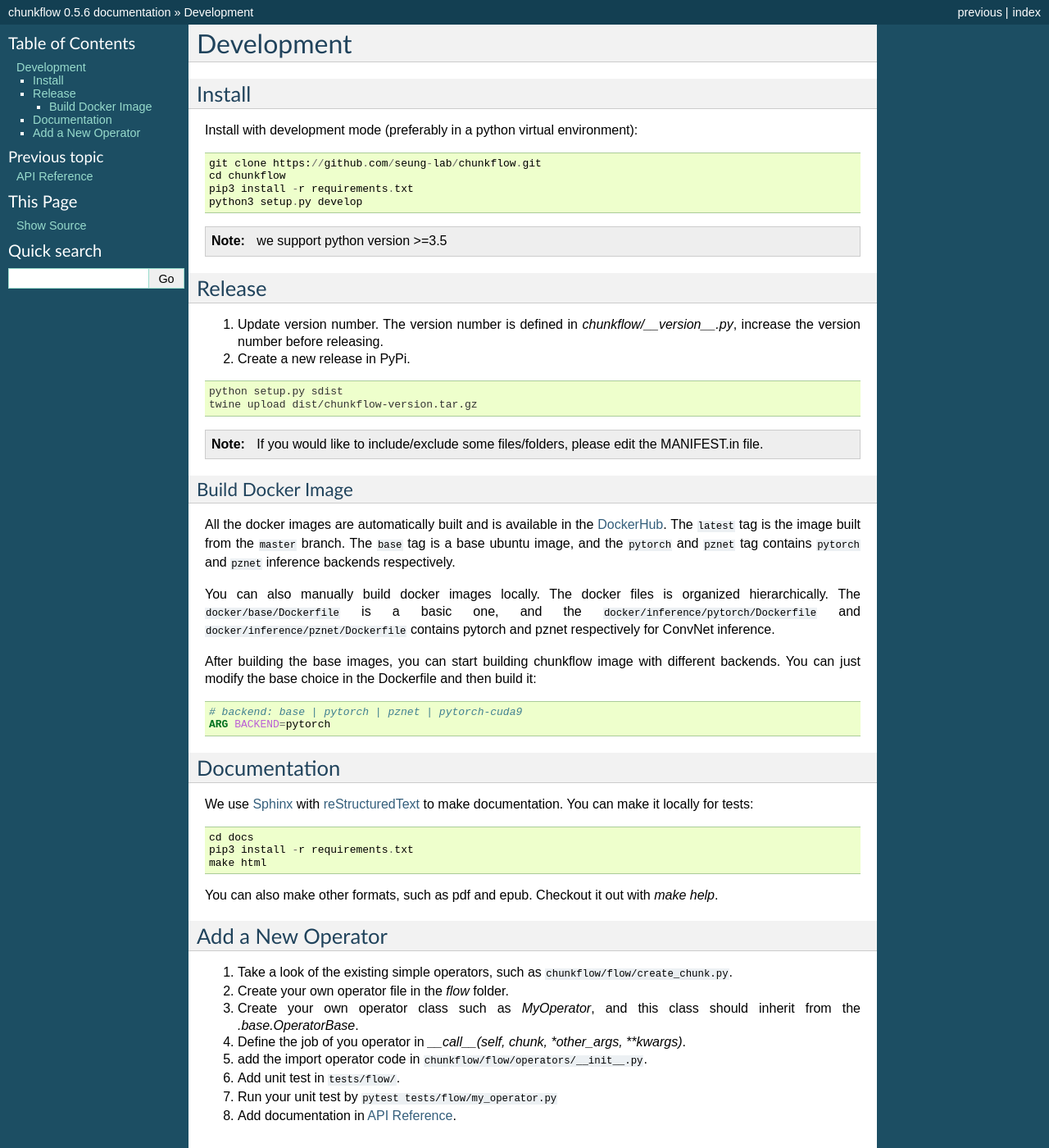
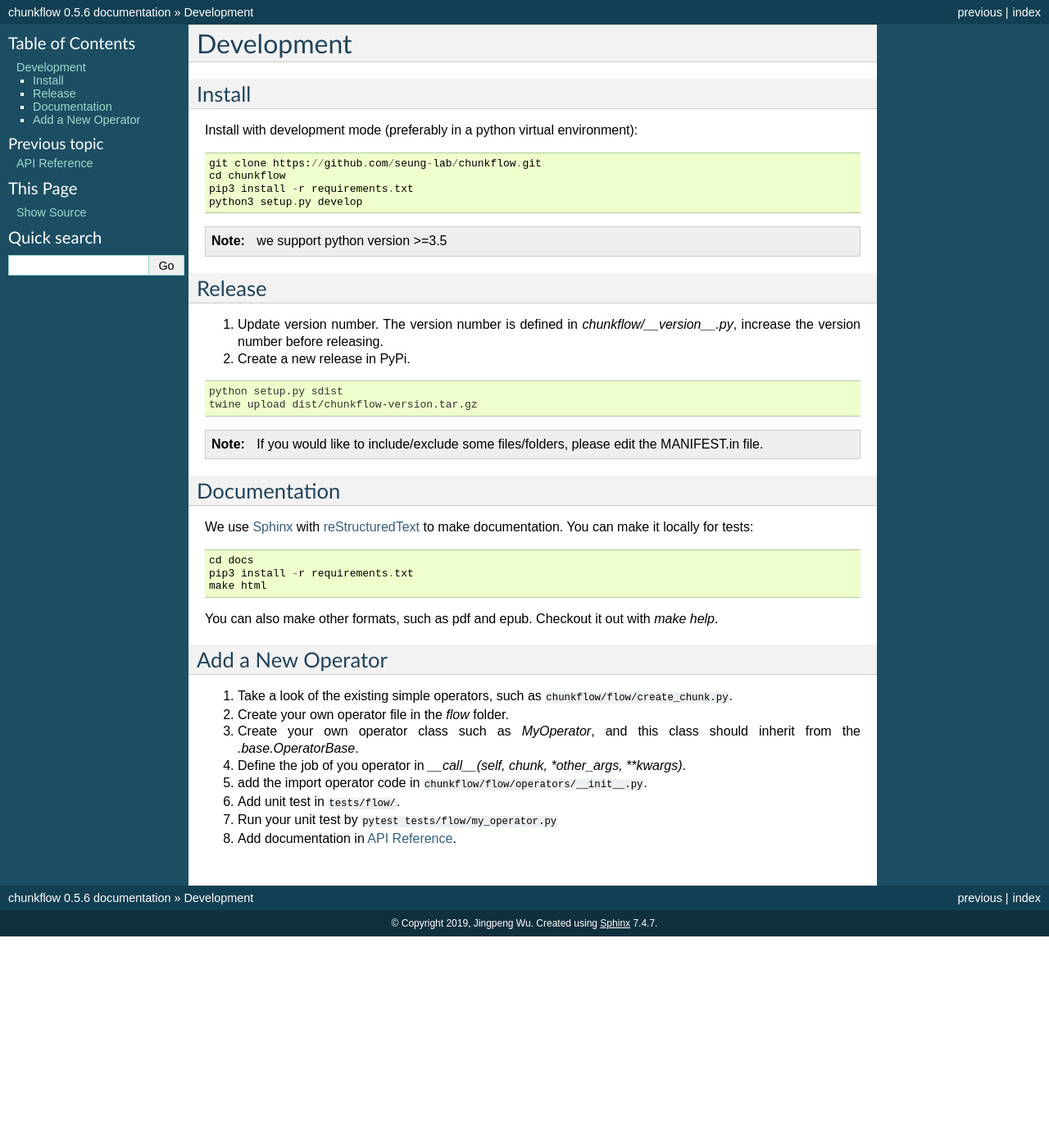
Before and after one commit to seung-lab/chunkflow, a Sphinx documentation site: the page built from docs/source/development.rst, in a window 1280 px wide and 1400 px high. Shown: the whole window at 82% size. Built offline with Sphinx 7.4.7, drawn with Linux system fonts in a browser that asks for light colours.

```diff
--- a/docs/source/development.rst
+++ b/docs/source/development.rst
@@ -32,22 +32,6 @@ Release
 
     If you would like to include/exclude some files/folders, please edit the MANIFEST.in file.
 
-Build Docker Image
-==================
-
-All the docker images are automatically built and is available in the DockerHub_. The ``latest`` tag is the image built from the ``master`` branch. The ``base`` tag is a base ubuntu image, and the ``pytorch`` and ``pznet`` tag contains ``pytorch`` and ``pznet`` inference backends respectively.
-
-.. _DockerHub: https://hub.docker.com/r/seunglab/chunkflow
-
-You can also manually build docker images locally. The docker files is organized hierarchically. The ``docker/base/Dockerfile`` is a basic one, and the ``docker/inference/pytorch/Dockerfile`` and ``docker/inference/pznet/Dockerfile`` contains pytorch and pznet respectively for ConvNet inference.
-
-After building the base images, you can start building chunkflow image with different backends. You can just modify the base choice in the Dockerfile and then build it:
-
-.. code-block:: docker
-
-    # backend: base | pytorch | pznet | pytorch-cuda9
-    ARG BACKEND=pytorch
-
 Documentation
 ***************
 We use `Sphinx`_ with `reStructuredText`_ to make documentation. You can make it locally for tests::
```
Also changed, not shown: docs/source/tutorial.rst (+20 -4 lines).
